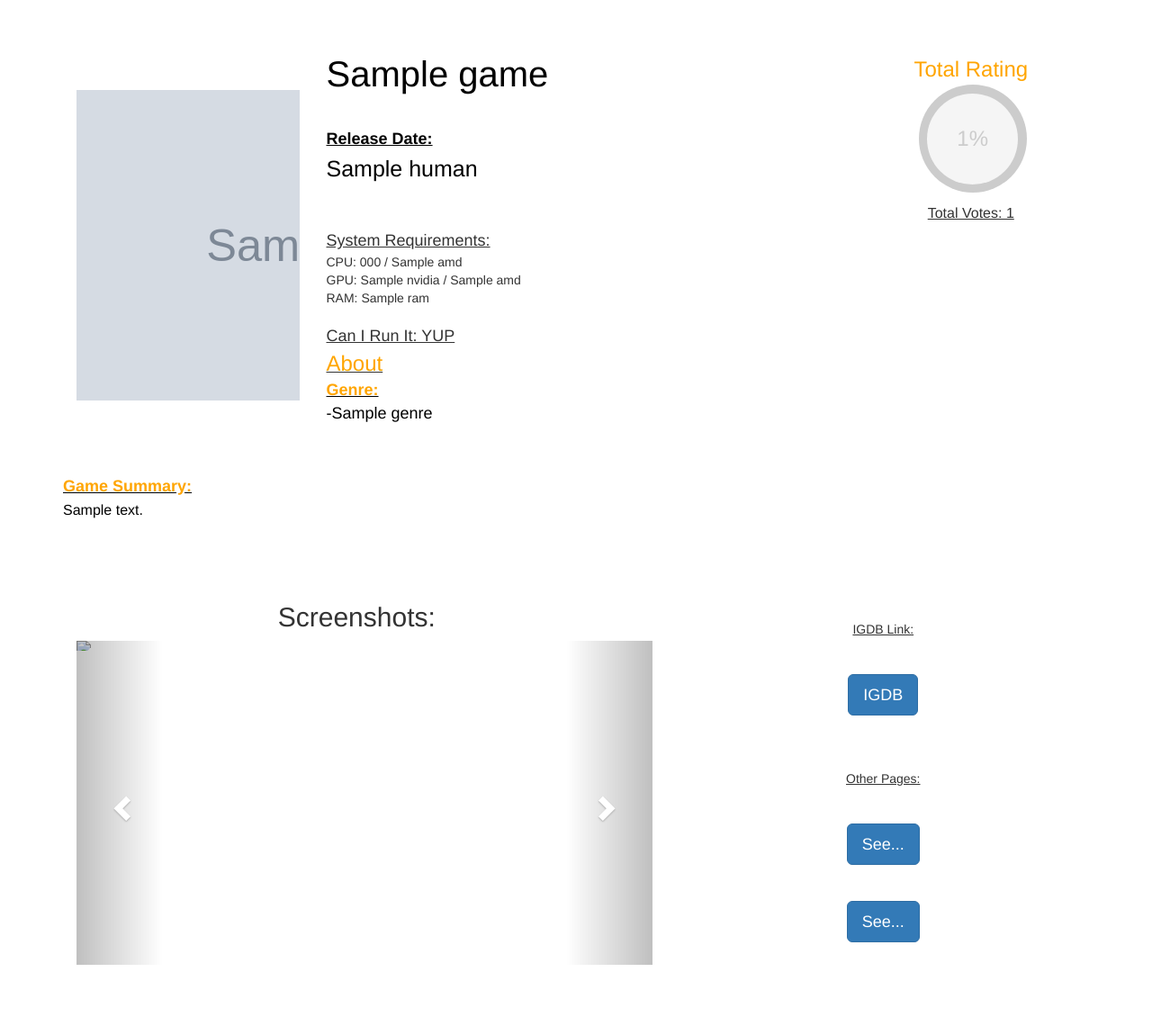
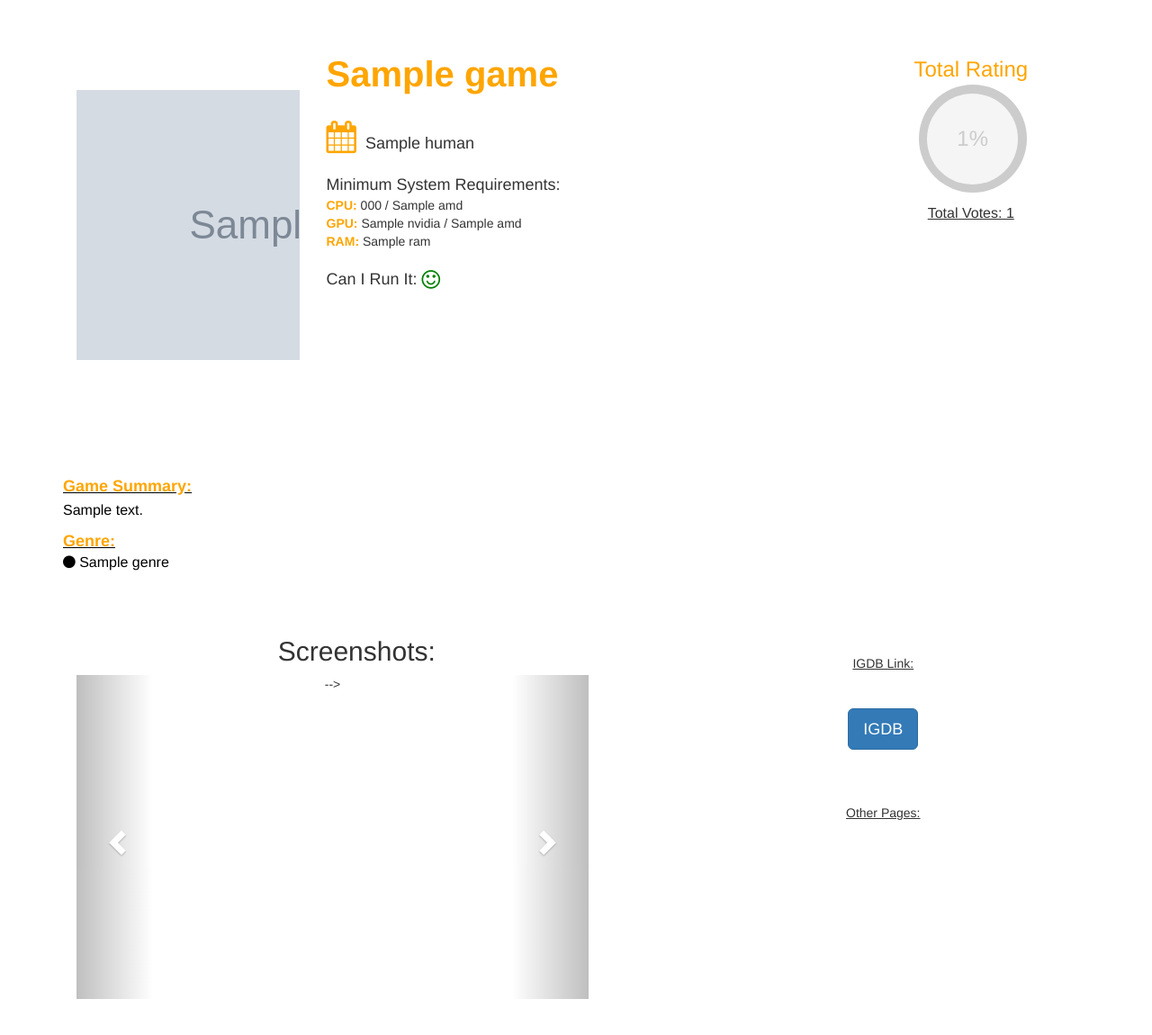
Before and after one commit to bkorayoz/pags, a Flask app: template templates/game_profile.html in a window 1280 px wide. Shown: the part 52-1202 px from the top of the page at 90% size. Before the commit the page ends 1124 px from the top, so only its background shows below. Run offline with Flask 2, Linux system fonts and the light colour scheme; the template is opened without the code that fills it: most values are stand-ins (such as "Sample title", 1, 10 or a date in 2020); grey boxes marked "Sample" are stand-in pictures; some libraries are stand-ins or nearby versions.

Commit message:
bu gece son

```diff
--- a/engine.py
+++ b/engine.py
@@ -27,7 +27,7 @@
 		spek = False
 	else:
 		spek = True
-	return render_template('recomment.html', spec = spek)
+	return render_template('recommend.html', spec = spek)
 
 @link5.route("/engine", methods = ['POST', 'GET'])
 def engine():
@@ -43,8 +43,6 @@
 
 	name = h.igdb_with_name(games1)[0]
 	related = name['games']
-	# for n in range(len(related)):
-	# 	relateds['0'].append(h.igdb_with_id(related[n]))
 	relateds['0'] = h.igdb_with_ids(related)
 	relatedids = maxgame(relateds['0'])
 	if relatedids[0] not in arr:
@@ -54,8 +52,6 @@
 
 	name = h.igdb_with_name(games2)[0]
 	related = name['games']
-	# for n in range(len(related)):
-	# 	relateds['1'].append(h.igdb_with_id(related[n]))
 	relateds['1'] = h.igdb_with_ids(related)
 	relatedids = maxgame(relateds['1'])
 
@@ -66,8 +62,6 @@
 
 	name = h.igdb_with_name(games3)[0]
 	related = name['games']
-	# for n in range(len(related)):
-	# 	relateds['2'].append(h.igdb_with_id(related[n]))
 	relateds['2'] = h.igdb_with_ids(related)
 	relatedids = maxgame(relateds['2'])
 
@@ -100,11 +94,12 @@
 		except:
 		    pass
 		try:
-		    r['total_rating'] = round(r['total_rating'],2)
+			r['total_rating'] = round(r['total_rating'],2)
+			r['cover']['url'] = r['cover']['url'].replace("thumb","cover_small")
 		except:
 		    pass
 
-	return render_template('recomment.html', result = result, engin = engin)
+	return render_template('recommend.html', result = result, engin = engin)
 
 def requirementsCompare(game):
 	gamereq = gameReqGet(game['name'])
--- a/requirements.txt
+++ b/requirements.txt
@@ -4,3 +4,4 @@
 passlib==1.7.1
 Flask_Login==0.4.0
 igdb_api_python==1.0
+whoosh == 2.7.4
--- a/server.py
+++ b/server.py
@@ -38,19 +38,9 @@
 
 @login_manager.unauthorized_handler
 def unauthorized():
-    # do stuff
     flash("Unauthorized Access. Please Sign In or Sign Up!")
     return redirect(url_for('link1.home_page'))
 
-def get_elephantsql_dsn(vcap_services):
-    """Returns the data source name for ElephantSQL."""
-    parsed = json.loads(vcap_services)
-    uri = parsed["elephantsql"][0]["credentials"]["uri"]
-    match = re.match('postgres://(.*?):(.*?)@(.*?)(:(\d+))?/(.*)', uri)
-    user, password, host, _, port, dbname = match.groups()
-    dsn = """user='{}' password='{}' host='{}' port={}
-             dbname='{}'""".format(user, password, host, port, dbname)
-    return dsn
 
 
 @app.route('/initdb', methods = ['GET', 'POST'])
@@ -113,9 +103,6 @@
                 #
                 query = """INSERT INTO USERDB(NAME,PSW,EMAIL) VALUES(%s, %s, %s)   """
                 cursor.execute(query,('turgut', pwd_context.encrypt('123'), 'turgut@itu.edu.tr',))
-                #
-                # query = """INSERT INTO USERDB(NAME,REALNAME,PSW,NUMBER,EMAIL) VALUES(%s, %s, %s, %s, %s)   """
-                # cursor.execute(query,('beste','Beste Burcu Bayhan', pwd_context.encrypt('123'),12345, 'beste@itu.edu.tr',))
 
             SystemRequirementsChecker()
             flash("Database initialized.")
@@ -132,10 +119,8 @@
     else:
         port, debug = 5000, True
     VCAP_SERVICES = os.getenv('VCAP_SERVICES')
-    if VCAP_SERVICES is not None:
-        app.config['dsn'] = get_elephantsql_dsn(VCAP_SERVICES)
-    else:
-        app.config['dsn'] = """user='vagrant' password='vagrant'
+
+    app.config['dsn'] = """user='vagrant' password='vagrant'
                                host='localhost' port=5432 dbname='pags'"""
 
     REMEMBER_COOKIE_DURATION = timedelta(seconds = 10)
--- a/templates/game_profile.html
+++ b/templates/game_profile.html
@@ -1,5 +1,5 @@
 {% extends 'layout.html' %}
-{% block title %} game_profile {% endblock %}
+{% block title %} PAGS - {{game['name']}} {% endblock %}
 
 {% block content %}
 
@@ -50,51 +50,47 @@
 
 
 <div class="row">
-
+{%if game['cover']['url'] %}
     <div class="col-md-3 text-left">
       <div class="media">
         <br><br><br><br>
 			<div class="container">
-			  <img class="img-responsive" src="{{game['cover']['url']}}" width="460" height="345">
+			  <img class="img-responsive" src="{{game['cover']['url']}}">
 			</div>
       </div>
     </div>
-
+{% endif %}
     <div class="col-md-6 text-left">
     	<br>
     	<h3 class="header">
 			<p>
-				{{game['name']}}
+				<strong style="color : orange">{{game['name']}} </strong>
 			</p>
     	</h3>
     	<br>
-    	<div class="info">
-    		<u class="info3"><strong>Release Date:</strong></u>
-    		<br>
+      {%if game['release_dates'][0]['human'] %}
+    	<div class="info3">
+    		<strong style="color : orange"><i class="fa fa-calendar fa-2x" aria-hidden="true"></i></strong>&nbsp;
     		{{game['release_dates'][0]['human']}}
 
 		</div>
-      {% if req %}
-        <div class="info3"><u>System Requirements:</u></div>
-        <div> CPU: {{req['Minimum']['CPU']['Intel']}} / {{req['Minimum']['CPU']['AMD']}}  </div>
-        <div> GPU: {{req['Minimum']['GPU']['Nvidia']}} / {{req['Minimum']['GPU']['AMD']}}  </div>
-        <div> RAM: {{req['Minimum']['RAM']}}  </div>
-        {% endif %}
+    {% endif %}
+      {% if req['Minimum']['CPU']['Intel'] != "noreq" %}
+      <br>
+        <div class="info3">Minimum System Requirements:</div>
+        <div> <strong style="color : orange">CPU:</strong> {{req['Minimum']['CPU']['Intel']}} / {{req['Minimum']['CPU']['AMD']}}  </div>
+        <div> <strong style="color : orange">GPU:</strong> {{req['Minimum']['GPU']['Nvidia']}} / {{req['Minimum']['GPU']['AMD']}}  </div>
+        <div> <strong style="color : orange">RAM:</strong> {{req['Minimum']['RAM']}}  </div>
+      {% endif %}
         <br>
-        <div class="info3"><u>Can I Run It:
-          {% if canI == -1 %} Bilmem
-          {% elif canI == 0 %} NO
-          {% else %} YUP
+        <div class="info3">Can I Run It:
+          {% if canI == -1 %} <i class="fa fa-question fa-lg" aria-hidden="true"></i>
+          {% elif canI == 0 %} <i style="color:red"class="fa fa-frown-o fa-lg" aria-hidden="true"></i>
+          {% else %}<i style="color:green"class="fa fa-smile-o fa-lg" aria-hidden="true"></i>
           {% endif %}
+          </div>
 
-        </u></div>
-        <u><font size=5 color="orange";>About</font></u>
-        <br>
-        <div class="info3 black"><u><strong><font color="orange";>Genre:</font></strong></u>
-        	{% for g in game['genres'] %}
-			<div>-{{ g }}  </div>
-			{% endfor %}
-        </div>
+
     </div>
     <div class="col-md-3">
     	<br><br>
@@ -126,20 +122,23 @@
 
 <br>
 <div class="info text-left">
+
 	<u class="info3"><strong><font color="orange"; >Game Summary:</font></strong></u>
 	<br>
 	<p class="info4">{{game['summary']}}</p>
+  <div class="info3 black"><u><strong><font color="orange";>Genre:</font></strong></u></div>
+    {% for g in game['genres'] %}
+    <p class="info4">
+ <i class="fa fa-circle" aria-hidden="true"></i>&nbsp;{{ g }}
+</p>
+{% endfor %}
+
 </div>
 
-
-<br>
-
+{% if game['screenshots'] %}
 	<div class="row">
 		<div class="col-md-7">
 		<h2>Screenshots:</h2>
-
-
-
 			  <meta name="viewport" content="initial-scale=5">
 			  <link rel="stylesheet" href="https://maxcdn.bootstrapcdn.com/bootstrap/3.3.7/css/bootstrap.min.css">
 			  <script src="https://ajax.googleapis.com/ajax/libs/jquery/3.2.1/jquery.min.js"></script>
@@ -147,29 +146,53 @@
 
 
 			<div class="container">
-			  <div id="myCarousel" class="carousel slide" data-ride="carousel">
+			  <div id="myCarousel" class="carousel slide" data-ride="carousel"style="height=320px; width:569px;">
 			    <!-- Indicators -->
 			    <ol class="carousel-indicators">
 			      <li data-target="#myCarousel" data-slide-to="0" class="active" ></li>
 			      <li data-target="#myCarousel" data-slide-to="1"></li>
 			      <li data-target="#myCarousel" data-slide-to="2"></li>
 			    </ol>
-
+<!-- {% if game['screenshots'][0]['url'] or game['screenshots'][1]['url'] or game['screenshots'][2]['url']%}
 			    <!-- Wrapper for slides  style="height=400%; width:360px;"-->
-			    <div class="carousel-inner">
+			    <div class="carousel-inner" >
+{% if game['screenshots'][0] and game['screenshots'][0]['url'] %}
 			      <div class="item active">
-			        <img  src="{{game['screenshots'][0]['url']}}"  style="height=400%; width:360px;">
+			        <img  align="middle" src="{{game['screenshots'][0]['url']}}">
 			      </div>
-
+            {% endif %}
+{% if game['screenshots'][1] and game['screenshots'][1]['url'] %}
 			      <div class="item">
-			        <img  src="{{game['screenshots'][1]['url']}}"  style="height=400%; width:360px;">
+			        <img  align="middle" src="{{game['screenshots'][1]['url']}}">
 			      </div>
-
+            {% endif %}
+{% if game['screenshots'][2] and game['screenshots'][2]['url'] %}
 			      <div class="item">
-			        <img  src="{{game['screenshots'][2]['url']}}"  style="height=400%; width:360px;">
+			        <img  align="middle" src="{{game['screenshots'][2]['url']}}">
 			      </div>
+            {% endif %}
 			    </div>
-
+{% endif %} -->
+{% if game['screenshots'][0]['url'] or game['screenshots'][1]['url'] or game['screenshots'][2]['url']%}
+			    <!-- Wrapper for slides  style="height=400%; width:360px;"-->
+			    <div class="carousel-inner" >
+{% if game['screenshots'][0] and game['screenshots'][0]['url'] %}
+			      <div class="item active">
+			        <img  align="middle" src="{{game['screenshots'][0]['url']}}">
+			      </div>
+            {% endif %}
+{% if game['screenshots'][1] and game['screenshots'][1]['url'] %}
+			      <div class="item">
+			        <img  align="middle" src="{{game['screenshots'][1]['url']}}">
+			      </div>
+            {% endif %}
+{% if game['screenshots'][2] and game['screenshots'][2]['url'] %}
+			      <div class="item">
+			        <img  align="middle" src="{{game['screenshots'][2]['url']}}">
+			      </div>
+            {% endif %}
+			    </div>
+{% endif %}
 			    <!-- Left and right controls -->
 			    <a class="left carousel-control" href="#myCarousel" data-slide="prev">
 			      <span class="glyphicon glyphicon-chevron-left"></span>
@@ -181,12 +204,12 @@
 			    </a>
 			  </div>
 			</div>
-
-
-
 		</div>
+  {% endif %}
+        {% if game['url'] or game['websites']%}
 		<div class="col-md-5">
 			<br><br>
+              {% if game['url'] %}
 			<div> <u>IGDB Link:</u> </div><br><br>
 			<div>
 				<input type="button" class="btn btn-primary btn-lg" value="IGDB" onclick=" relocate_igdb()">
@@ -196,8 +219,12 @@
 				     location.href = "{{game['url']}}";
 				}
 				</script>
-			</div><br><br><br>
+			</div>
+      {% endif %}
+      <br><br><br>
+              {% if game['websites'] %}
 			<div> <u>Other Pages:</u> </div><br><br>
+              {% if game['websites'][0] and game['websites'][0]['url'] %}
 			<div>
 				<input type="button" class="btn btn-primary btn-lg" value="See..." onclick=" relocate_wiki()">
 				<script>
@@ -206,7 +233,8 @@
 				     location.href = "{{game['websites'][0]['url']}}";
 				}
 				</script>
-			</div><br><br>
+			</div>{% endif %}<br><br>
+              {% if game['websites'][1] and game['websites'][1]['url'] %}
 			<div>
 				<input type="button" class="btn btn-primary btn-lg" value="See..." onclick=" relocate_wikia()">
 				<script>
@@ -216,12 +244,10 @@
 				}
 				</script>
 			</div>
-
+      {% endif %}
+{% endif %}
 		</div>
+    {% endif %}
 	</div>
 
-
-
-
-
 {% endblock %}
--- a/templates/profile.html
+++ b/templates/profile.html
@@ -30,7 +30,6 @@
 
 <a href="{{ url_for('link3.editProfile') }}" class="w3-button w3-block w3-dark-grey"><span class="glyphicon glyphicon-edit"></span>&nbsp;Edit Profile</a>
 <a href="{{ url_for('link3.confighw') }}" class="w3-button w3-block w3-dark-grey"><span class="fa fa-microchip"></span>&nbsp;Configure My Hardware Info</a>
-<!-- <a href="{{ url_for('static', filename = 'userspec.py')}}" class="w3-button w3-block w3-dark-grey" download="{{uid}}.py"><span class="fa fa-microchip"></span>&nbsp;Get my hardware info!</a> -->
 </a>
 </div>
 </div>
--- a/templates/recomment.html
+++ b/templates/recommend.html
@@ -3,7 +3,6 @@
 {% block content %}
 
 <div class="w3-container">
-
 
 {% if not result %}
 <form method = "POST" action= " {{ url_for('link5.engine') }}">
--- a/templates/signup.html
+++ b/templates/signup.html
@@ -30,8 +30,6 @@
     <input type="password" placeholder="Repeat Password" name="psw-repeat" class="input-txt" required><br>
     </div>
     <br>
-    <p>By creating an account you agree to our <a href="#">Terms & Privacy</a>.</p>
-
     <div >
       <button type="submit" class="btn">Sign Up</button>
     </div>
--- a/user.py
+++ b/user.py
@@ -66,7 +66,6 @@
 
         return redirect(url_for('link3.userProfile'))
 
-
 def getspecsId():
     try:
         uid = User(current_user.name,"zzz", "zzz").get_id()[0]
@@ -117,7 +116,6 @@
         arr = cursor.fetchall()
         return arr
 
-
 @link3.route('/edit')
 @login_required
 def editProfile():
```
Also changed, not shown: fetch_game_requirements.py (+0 -11 lines), home.py (+11 -24 lines), templates/confighw.html (+3 -11 lines), templates/home.html (+0 -29 lines), templates/hwGathered.html (deleted, +0 -8 lines), templates/layout.html (+1 -35 lines), tests.py (+27 -10 lines), static/current-item.png (deleted).
